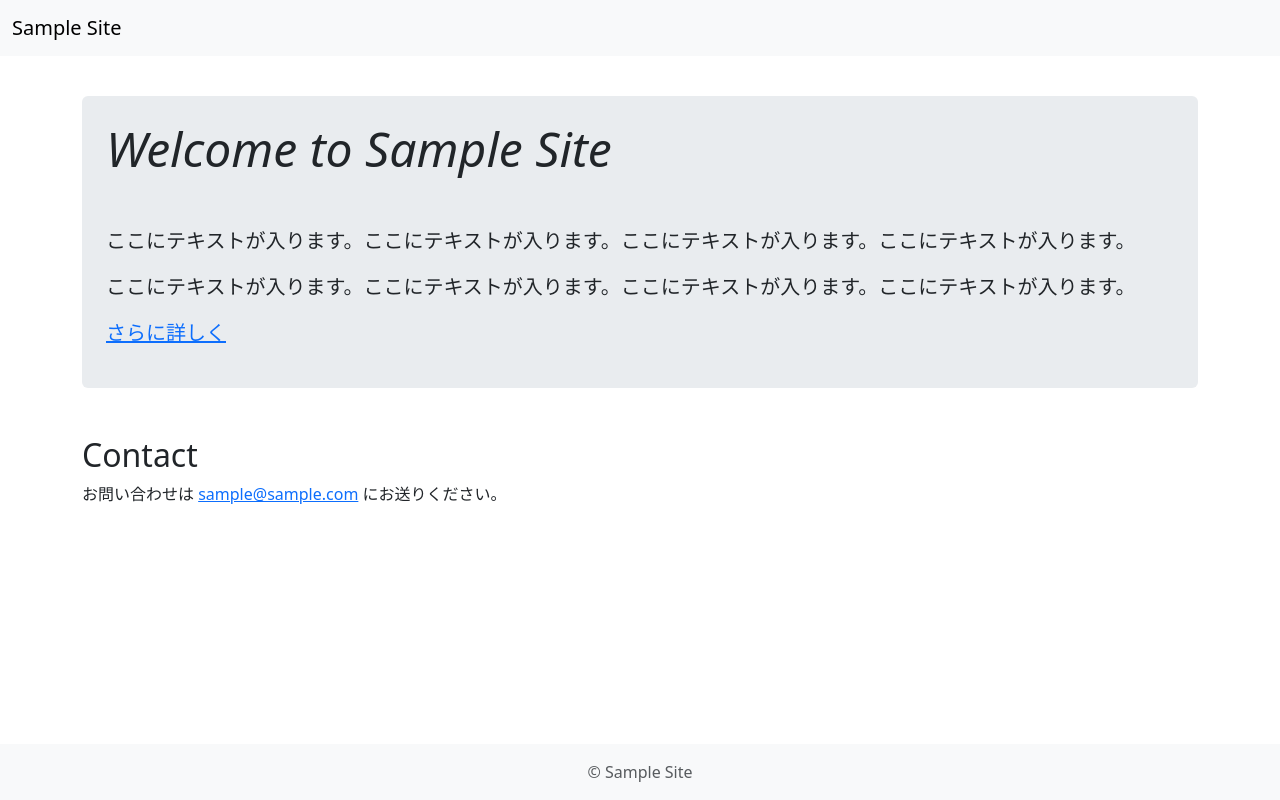
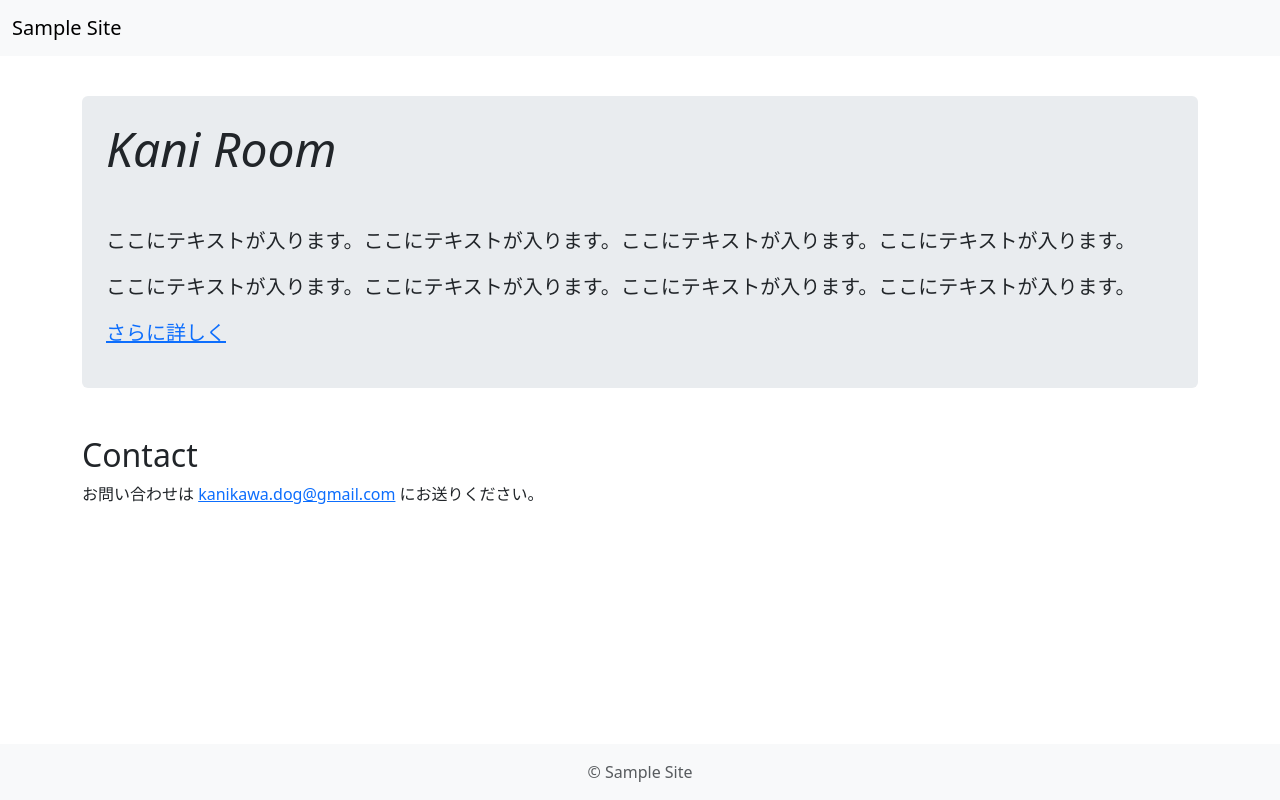
Before and after one commit to KaniKawa/note, a plain HTML site: page index.html in a window 1280 px wide. Drawn offline with nearby package versions, Linux system fonts and the light colour scheme.

Commit message:
Update index.html

```diff
--- a/index.html
+++ b/index.html
@@ -3,7 +3,7 @@
 <head>
     <meta charset="utf-8">
     <meta name="viewport" content="width=device-width, initial-scale=1">
-    <title>Sample Site</title>
+    <title>Kani Room</title>
     <link href="https://cdn.jsdelivr.net/npm/bootstrap@5.3.2/dist/css/bootstrap.min.css" rel="stylesheet" integrity="sha384-T3c6CoIi6uLrA9TneNEoa7RxnatzjcDSCmG1MXxSR1GAsXEV/Dwwykc2MPK8M2HN" crossorigin="anonymous">
     <style>
     </style>
@@ -19,14 +19,14 @@
 <main>
     <div class="container mt-5 py-5">
         <div class="p-4 rounded bg-body-secondary">
-            <h1 class="display-5 fst-italic">Welcome to Sample Site</h1>
+            <h1 class="display-5 fst-italic">Kani Room</h1>
             <p class="lead mt-5">ここにテキストが入ります。ここにテキストが入ります。ここにテキストが入ります。ここにテキストが入ります。</p>
             <p class="lead">ここにテキストが入ります。ここにテキストが入ります。ここにテキストが入ります。ここにテキストが入ります。</p>
             <p class="lead"><a href="about.html">さらに詳しく</a></p>
         </div>
         <div class="row my-5">
             <h2>Contact</h2>
-            <p>お問い合わせは <a href="#">sample@sample.com</a> にお送りください。</p>
+            <p>お問い合わせは <a href="#">kanikawa.dog@gmail.com</a> にお送りください。</p>
         </div>
     </div>
 </main>
```
